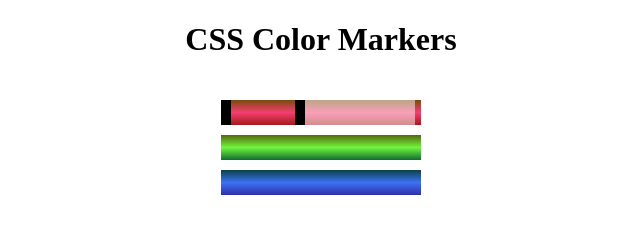
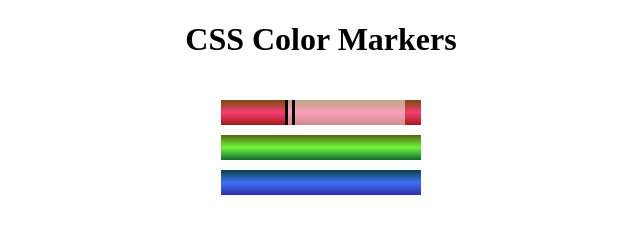
Before and after one commit to hoplit11/Responsive-Web-Design, a plain HTML site: page 3_CSS_Color Markers/index.html in a window 1280 px wide. Shown: the whole page, without its empty margins (319-959 px from the left). Drawn offline with Linux system fonts and the light colour scheme.

Commit message:
Repair last comite on .sleeve

```diff
--- a/3_CSS_Color Markers/styles.css
+++ b/3_CSS_Color Markers/styles.css
@@ -31,6 +31,8 @@ h1 {
     width: 110px;
     height: 25px;
     background-color: rgba(255, 255, 255, 50%);
+    border-left: 10px double black; /*The border-left shorthand property lets you to set the left border's width, style, and color at the same time.*/
+
 }
 
 .cap {
@@ -40,7 +42,4 @@ h1 {
 
 .sleeve, .cap {
     display: inline-block;
-    border-left-width: 10px;
-    border-left-style: solid;
-    border-left-color: black;
 }
```
